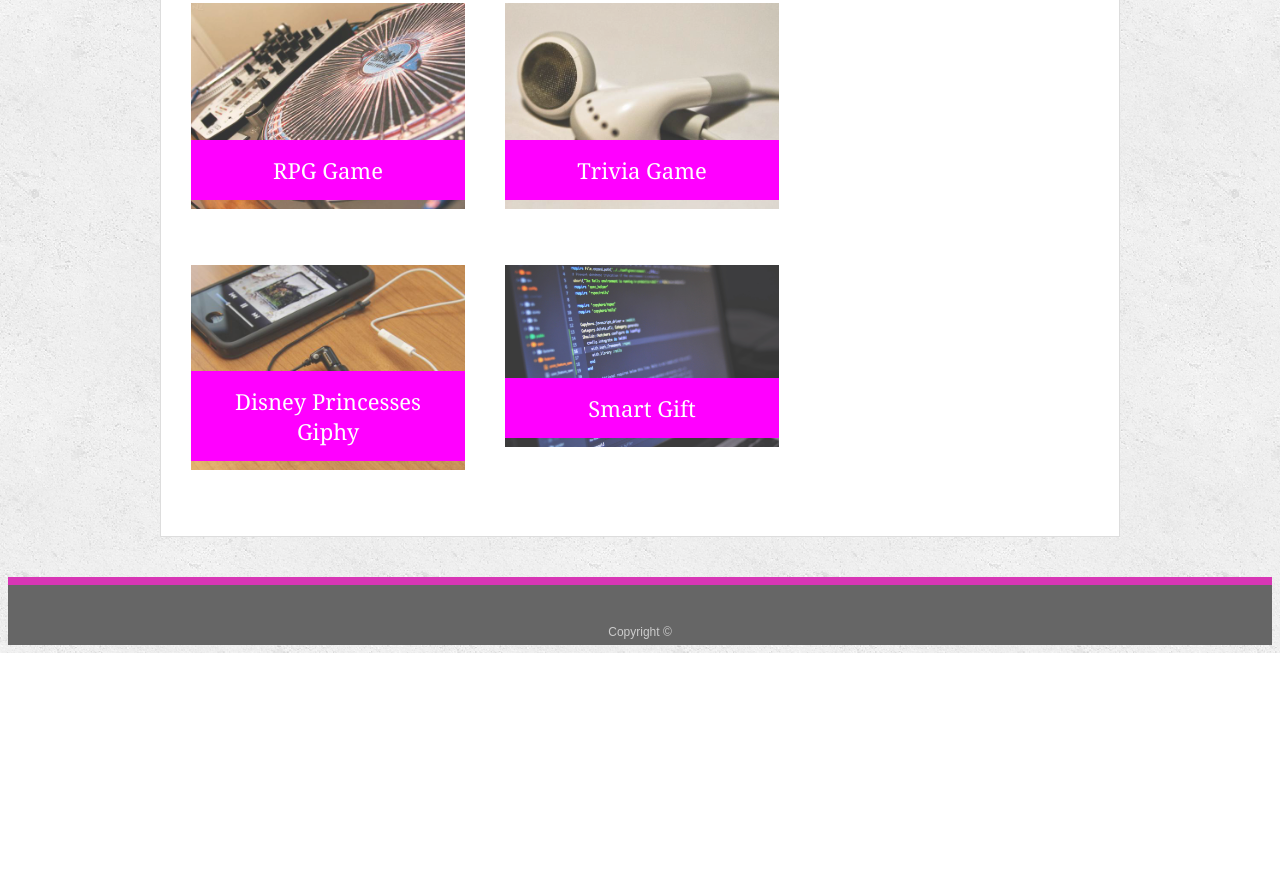
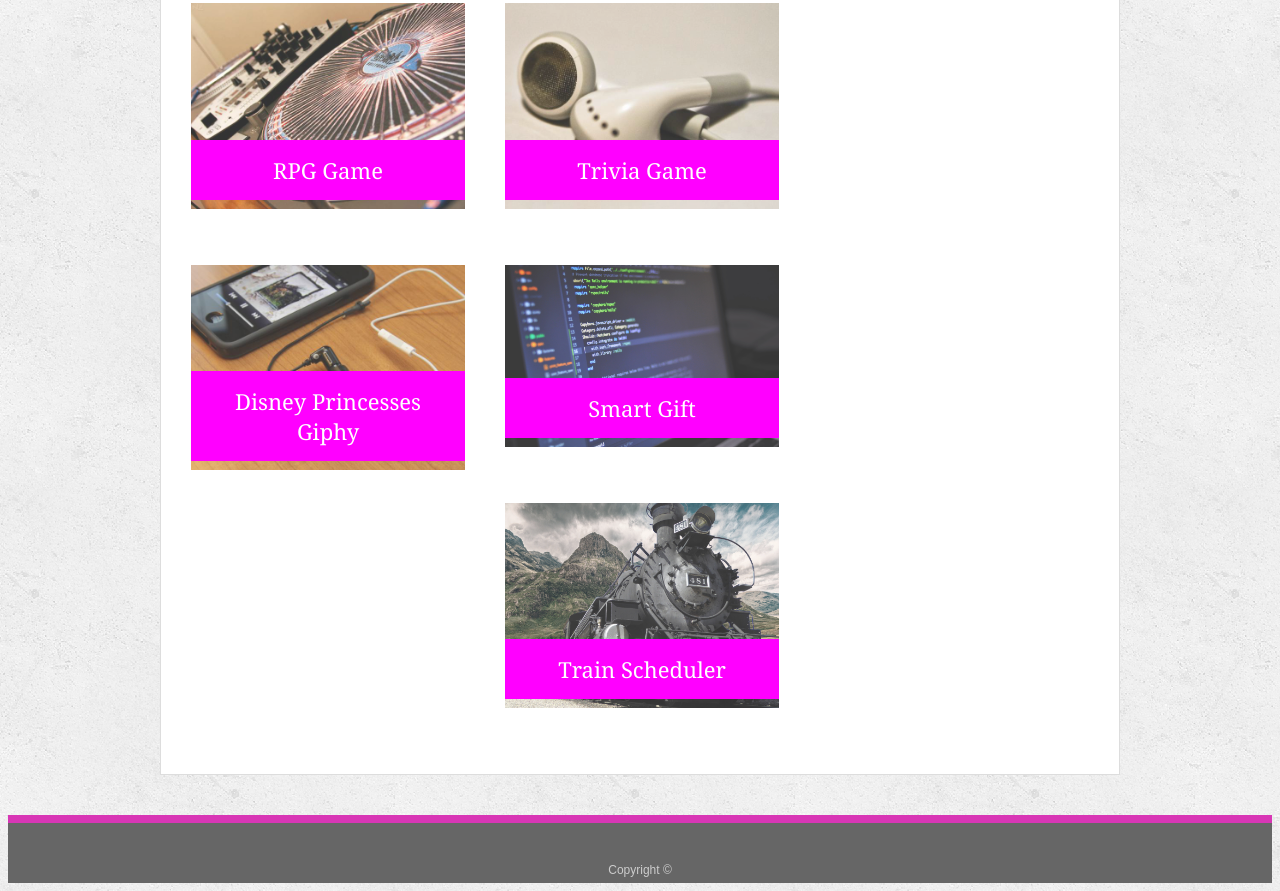
Before and after one commit to Mouna-AIT/Responsive-Portfolio, a plain HTML site: page portfolio.html in a window 1280 px wide. Shown: the part 564-1455 px from the top of the page. Before the commit the page ends 1217 px from the top, so only its background shows below. Drawn offline with Linux system fonts and the light colour scheme.

Commit message:
added Train time

```diff
--- a/portfolio.html
+++ b/portfolio.html
@@ -63,6 +63,13 @@
                 </a>
             </div>
 
+            <div class="work">
+                <a href=" https://mouna-ait.github.io/Train-Scheduler/">
+                    <img src="assets/images/train.jpg" alt="Train-Scheduler ">
+                    <h3>Train Scheduler</h3>
+                </a>
+            </div>
+
         </section>
 
     </div>
```
Also changed, not shown: assets/images/train.jpg (added).
